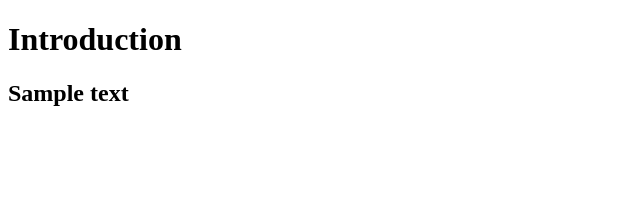
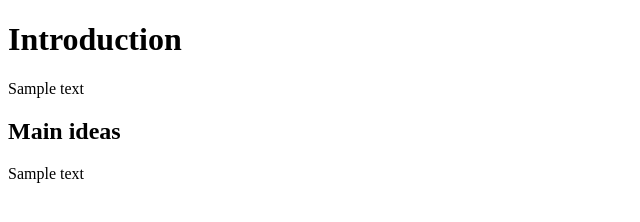
Before and after one commit to Jessicad-l/git-work, a plain HTML site: page index.html in a window 1280 px wide. Shown: the whole page, without its empty margins (0-640 px from the left). Drawn offline with Linux system fonts and the light colour scheme.

Commit message:
Fixing error and adding content

```diff
--- a/index.html
+++ b/index.html
@@ -7,5 +7,7 @@
 </head>
 <body>
     <h1>Introduction</h1>
-    <h2>Sample text</h2>
+    <p>Sample text<p>
+    <h2>Main ideas</h2>
+    <p>Sample text</p>
 </body>
```
